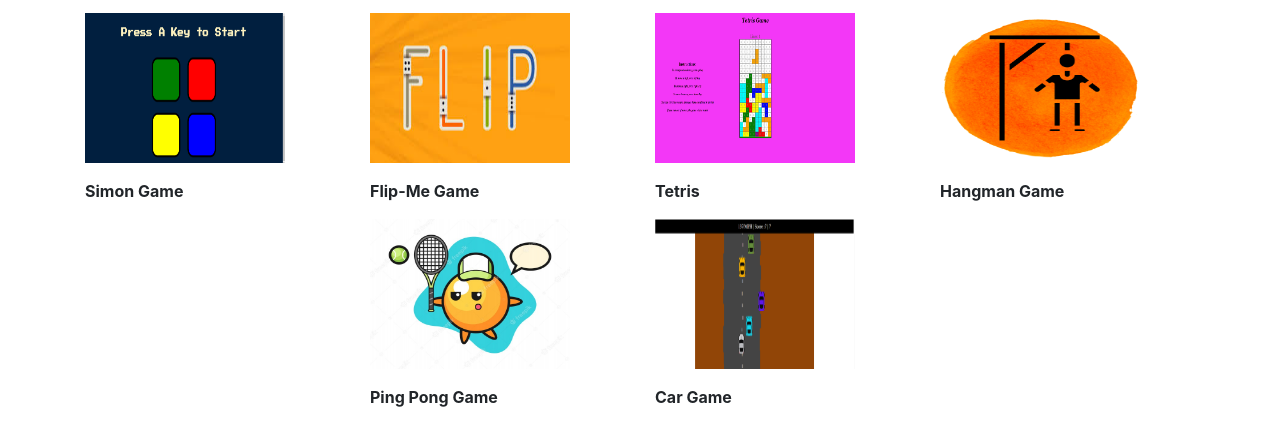
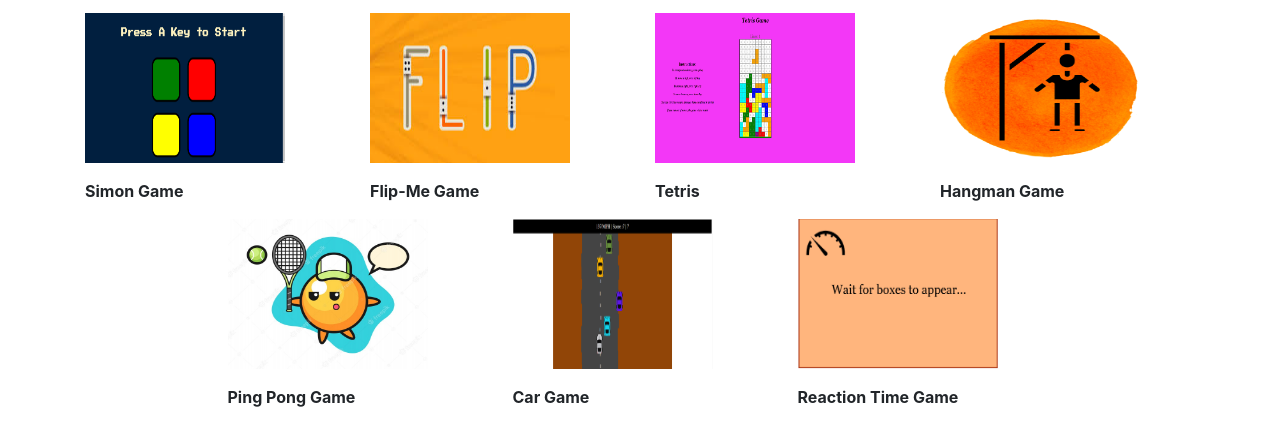
Before and after one commit to geekymeeky/JS-games, a website: page index.html in a window 1280 px wide. Shown: the part 899-1324 px from the top of the page. Drawn offline with nearby package versions, Linux system fonts and the light colour scheme.

Commit message:
created card for reaction game

```diff
--- a/index.html
+++ b/index.html
@@ -200,6 +200,15 @@
         <a href="./Car_game.html"><img width="200" height="150" src="./static/images/car_game/car_game.png" alt="image"></a>
         <p class="mt-3"><strong>Car Game</strong></p>
     </div>
+
+    <div class="col-12 col-md-3">
+      <a href="reaction.html"
+        ><img width="200" height="150"
+          src="./static/images/reaction.PNG"
+          alt="image"
+      /></a>
+      <p class="mt-3"><strong>Reaction Time Game</strong></p>
+    </div>
       </div>
     </div>
     <script src="static/js/main.js"></script>
```
Also changed, not shown: static/images/reaction.PNG (added).
